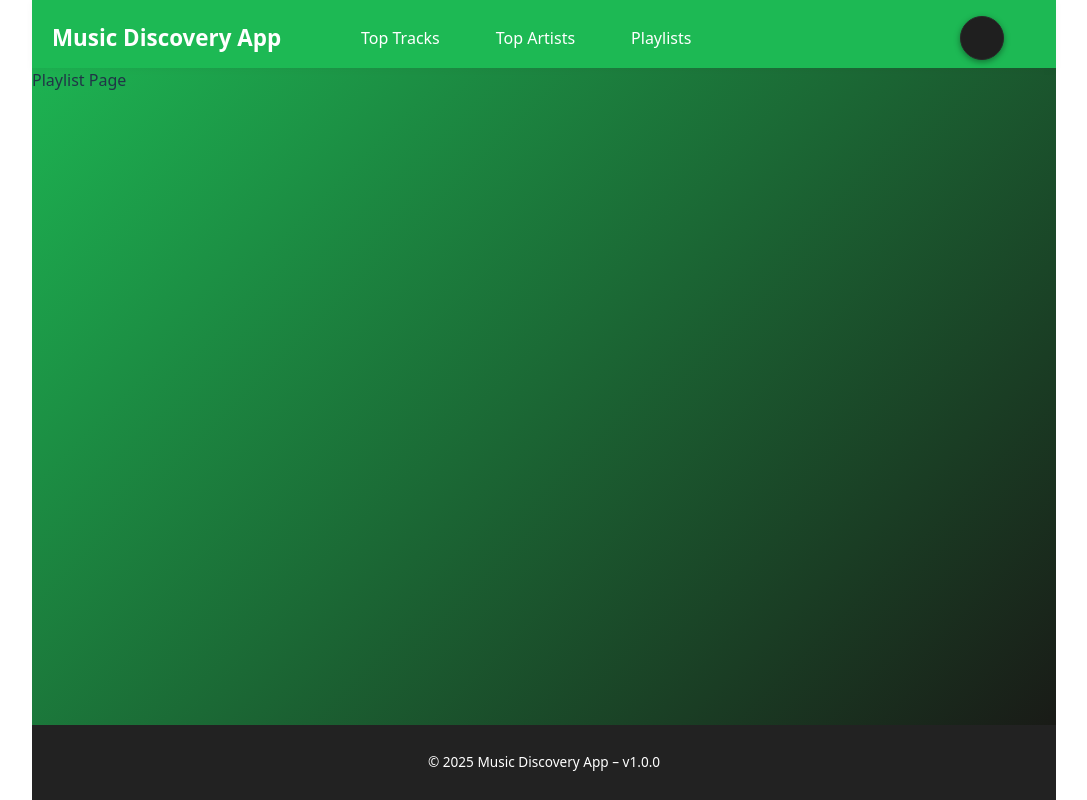
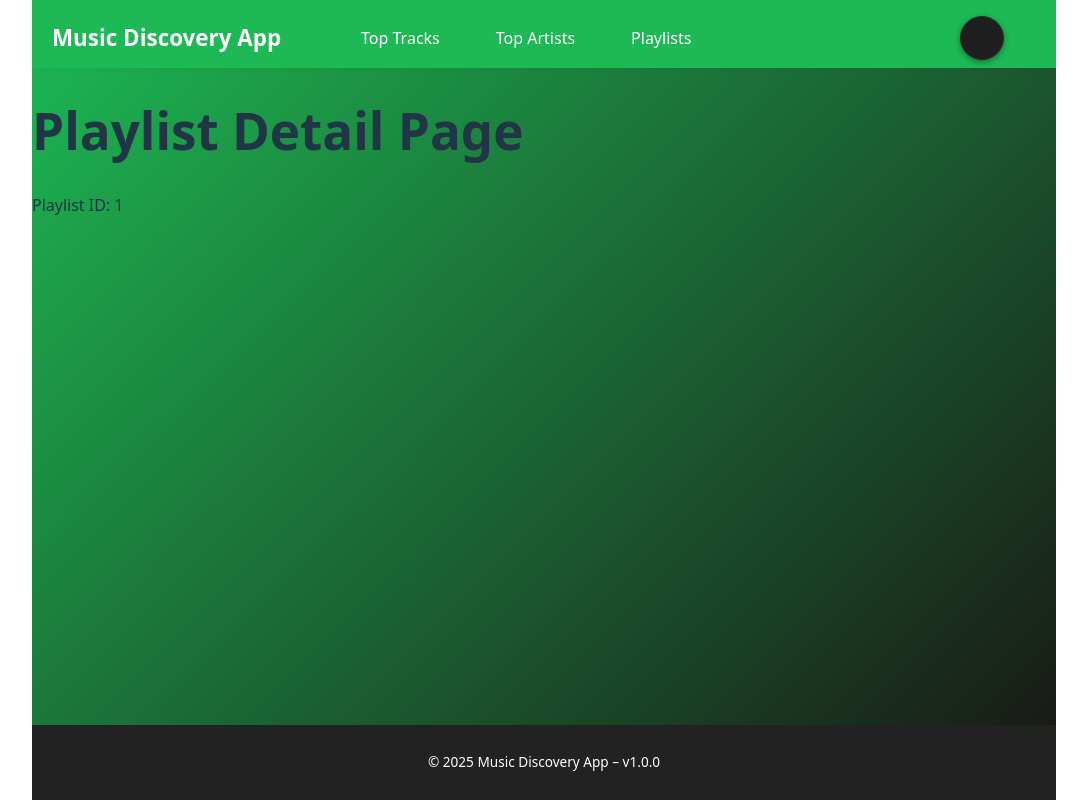
Before and after one commit to Gasouu/music-discovery-app, a React (Vite) app: page /playlist/1 in a window 1280 px wide. Shown: the whole page, without its empty margins (96-1183 px from the left). Built offline with nearby package versions, Linux system fonts and the light colour scheme; no server answers.

Commit message:
feat(playlist-detail): ✨ récupération et affichage de l'ID depuis l'URL via useParams

```diff
--- a/src/pages/PlaylistPage/PlaylistPage.jsx
+++ b/src/pages/PlaylistPage/PlaylistPage.jsx
@@ -1,3 +1,14 @@
+// src/pages/PlaylistPage/PlaylistPage.jsx
+
+import { useParams } from 'react-router-dom';
+
 export default function PlaylistPage() {
-    return <div>Playlist Page</div>;
+  const { id } = useParams();
+
+  return (
+    <div>
+      <h1>Playlist Detail Page</h1>
+      <p>Playlist ID: {id}</p>
+    </div>
+  );
 }
```
